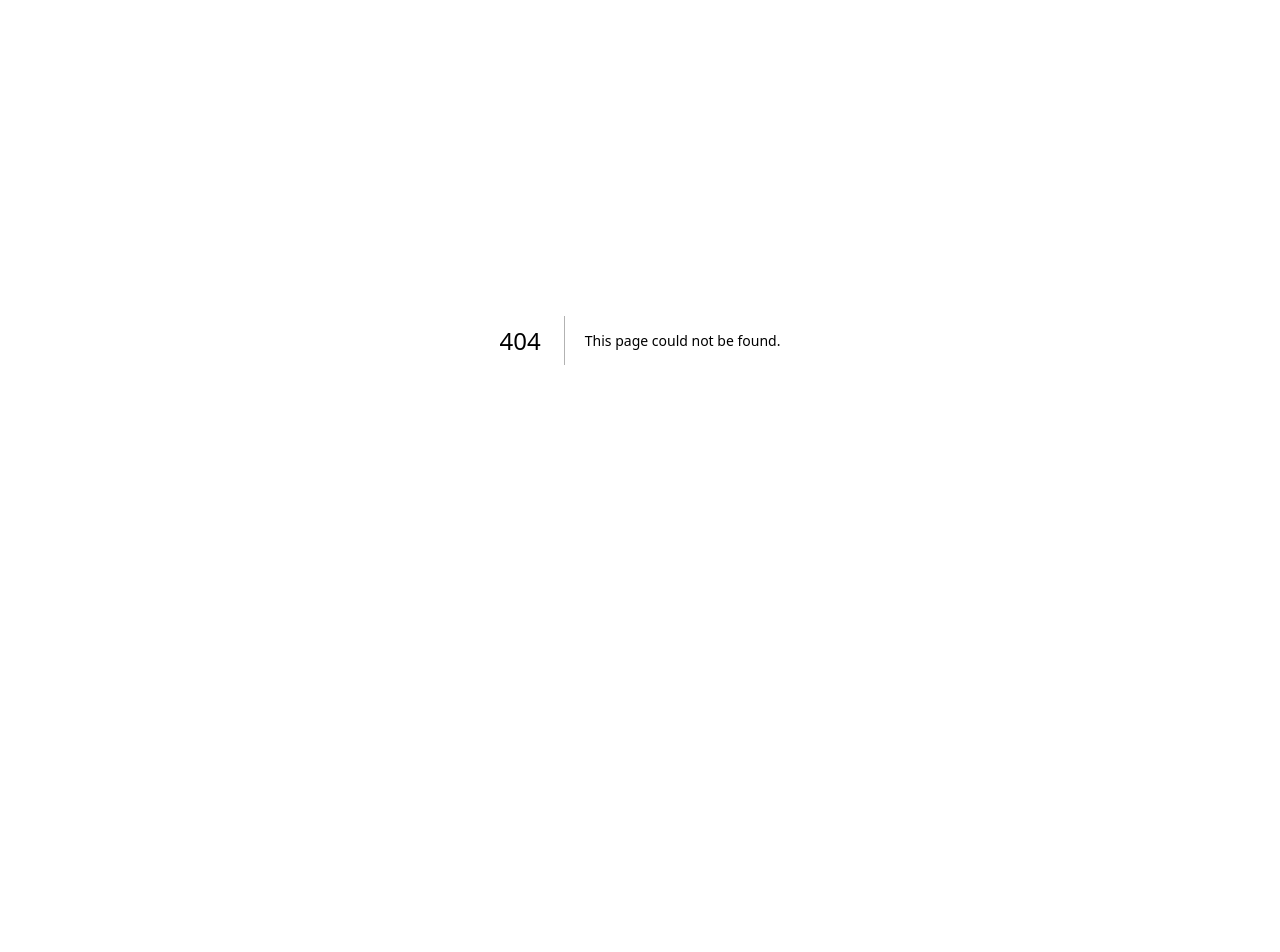
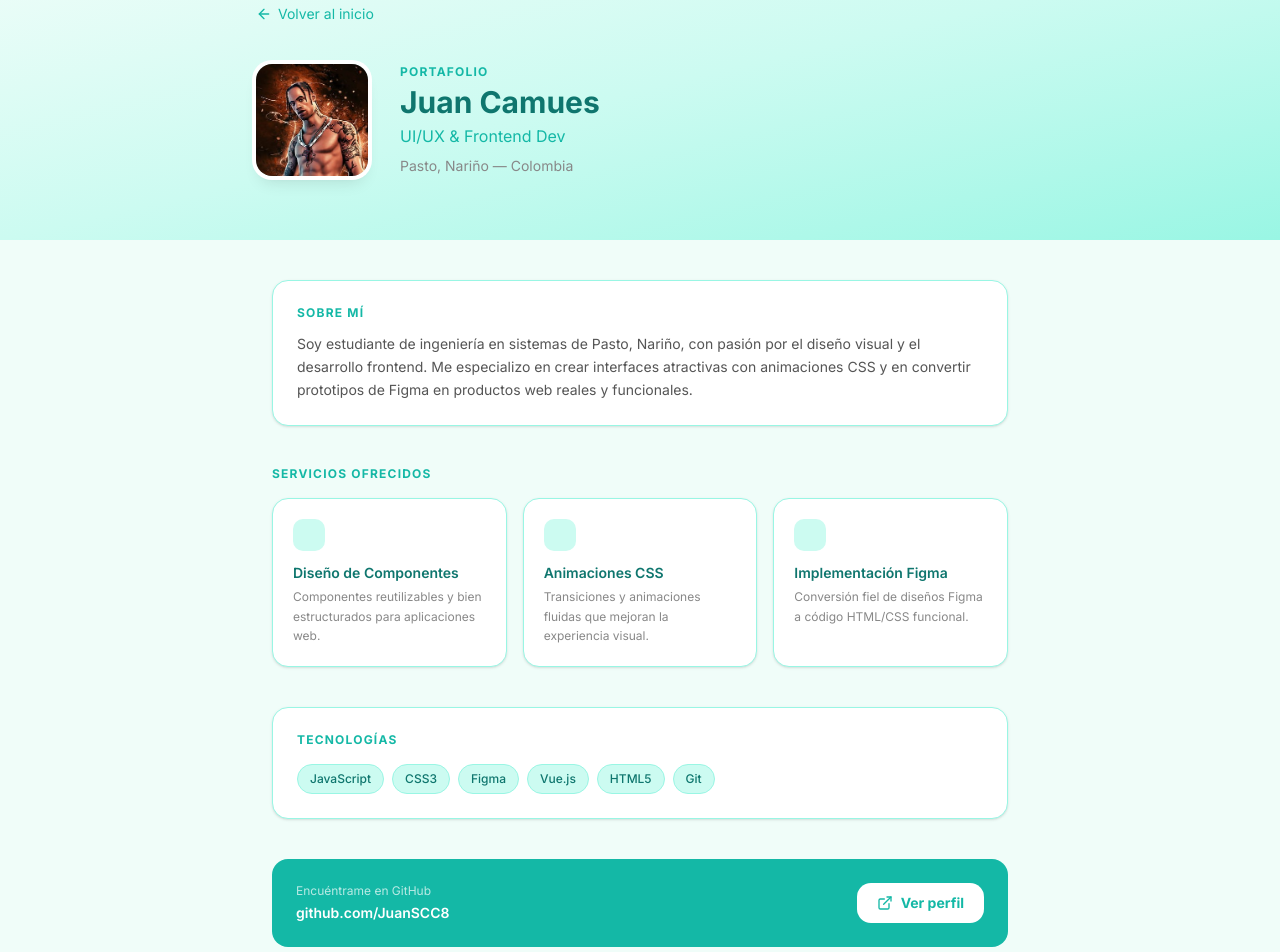
Before and after one commit to juangallardo19/ClonacionMercadoLibre, a Next.js app: page /portafolio/juan-camues in a window 1280 px wide. Before the commit this address had no page. Shown: the part 60-1012 px from the top of the page. Before the commit the page ends 800 px from the top, so only its background shows below. Built offline with nearby package versions, Linux system fonts and the light colour scheme.

Commit message:
feat: agrega página de portafolio de Juan Camues

```diff
--- /dev/null
+++ b/app/portafolio/juan-camues/page.tsx
@@ -0,0 +1,114 @@
+// =============================================================
+// RAMA: feature/dev-portfolio-3 — DEV3: Juan Camues
+// Paleta: verde esmeralda / teal
+// =============================================================
+
+import Image from "next/image"
+import { ExternalLink, ArrowLeft } from "lucide-react"
+import Link from "next/link"
+
+const services = [
+  { title: "Diseño de Componentes", desc: "Componentes reutilizables y bien estructurados para aplicaciones web." },
+  { title: "Animaciones CSS", desc: "Transiciones y animaciones fluidas que mejoran la experiencia visual." },
+  { title: "Implementación Figma", desc: "Conversión fiel de diseños Figma a código HTML/CSS funcional." },
+]
+
+const technologies = ["JavaScript", "CSS3", "Figma", "Vue.js", "HTML5", "Git"]
+
+export default function PortafolioCamues() {
+  return (
+    <div className="min-h-screen bg-[#f0fdf9]">
+
+      {/* ── Hero ── */}
+      <div className="bg-gradient-to-br from-[#f0fdf9] via-[#ccfbf1] to-[#99f6e4] py-16 px-4">
+        <div className="max-w-3xl mx-auto">
+          <Link
+            href="/"
+            className="inline-flex items-center gap-1.5 text-[#14b8a6] text-sm mb-10 hover:text-[#0f766e] transition-colors"
+          >
+            <ArrowLeft className="w-4 h-4" />
+            Volver al inicio
+          </Link>
+
+          <div className="flex flex-col sm:flex-row items-center sm:items-start gap-8">
+            <div className="w-28 h-28 rounded-2xl overflow-hidden ring-4 ring-white shadow-lg flex-shrink-0">
+              <Image
+                src="/images/sebastian.jpg"
+                alt="Juan Camues"
+                width={112}
+                height={112}
+                className="w-full h-full object-cover"
+              />
+            </div>
+            <div className="text-center sm:text-left">
+              <p className="text-[#14b8a6] text-xs font-bold uppercase tracking-widest mb-1">Portafolio</p>
+              <h1 className="text-3xl font-bold text-[#0f766e] mb-1">Juan Camues</h1>
+              <p className="text-[#14b8a6] text-base mb-2">UI/UX & Frontend Dev</p>
+              <p className="text-[#888] text-sm">Pasto, Nariño — Colombia</p>
+            </div>
+          </div>
+        </div>
+      </div>
+
+      <div className="max-w-3xl mx-auto px-4 py-10 space-y-10">
+
+        {/* ── Descripción ── */}
+        <section className="bg-white rounded-2xl p-6 shadow-sm border border-[#99f6e4]">
+          <h2 className="text-[#14b8a6] text-xs font-bold uppercase tracking-widest mb-3">Sobre mí</h2>
+          <p className="text-[#555] text-sm leading-relaxed">
+            Soy estudiante de ingeniería en sistemas de Pasto, Nariño, con pasión por el diseño visual
+            y el desarrollo frontend. Me especializo en crear interfaces atractivas con animaciones CSS
+            y en convertir prototipos de Figma en productos web reales y funcionales.
+          </p>
+        </section>
+
+        {/* ── Servicios ── */}
+        <section>
+          <h2 className="text-[#14b8a6] text-xs font-bold uppercase tracking-widest mb-4">Servicios ofrecidos</h2>
+          <div className="grid grid-cols-1 sm:grid-cols-3 gap-4">
+            {services.map((s) => (
+              <div key={s.title} className="bg-white rounded-2xl p-5 shadow-sm border border-[#99f6e4]">
+                <div className="w-8 h-8 bg-[#ccfbf1] rounded-lg mb-3" />
+                <h3 className="text-[#0f766e] font-semibold text-sm mb-1">{s.title}</h3>
+                <p className="text-[#888] text-xs leading-relaxed">{s.desc}</p>
+              </div>
+            ))}
+          </div>
+        </section>
+
+        {/* ── Tecnologías ── */}
+        <section className="bg-white rounded-2xl p-6 shadow-sm border border-[#99f6e4]">
+          <h2 className="text-[#14b8a6] text-xs font-bold uppercase tracking-widest mb-4">Tecnologías</h2>
+          <div className="flex flex-wrap gap-2">
+            {technologies.map((t) => (
+              <span
+                key={t}
+                className="bg-[#ccfbf1] text-[#0f766e] text-xs font-medium px-3 py-1.5 rounded-full border border-[#99f6e4]"
+              >
+                {t}
+              </span>
+            ))}
+          </div>
+        </section>
+
+        {/* ── GitHub ── */}
+        <section className="bg-[#14b8a6] rounded-2xl p-6 flex flex-col sm:flex-row items-center justify-between gap-4">
+          <div>
+            <p className="text-white/70 text-xs mb-1">Encuéntrame en GitHub</p>
+            <p className="text-white font-semibold text-sm">github.com/JuanSCC8</p>
+          </div>
+          <a
+            href="https://github.com/JuanSCC8"
+            target="_blank"
+            rel="noopener noreferrer"
+            className="inline-flex items-center gap-2 bg-white text-[#14b8a6] text-sm font-bold px-5 py-2.5 rounded-xl hover:bg-[#f0fdf9] transition-colors flex-shrink-0"
+          >
+            <ExternalLink className="w-4 h-4" />
+            Ver perfil
+          </a>
+        </section>
+
+      </div>
+    </div>
+  )
+}
```
